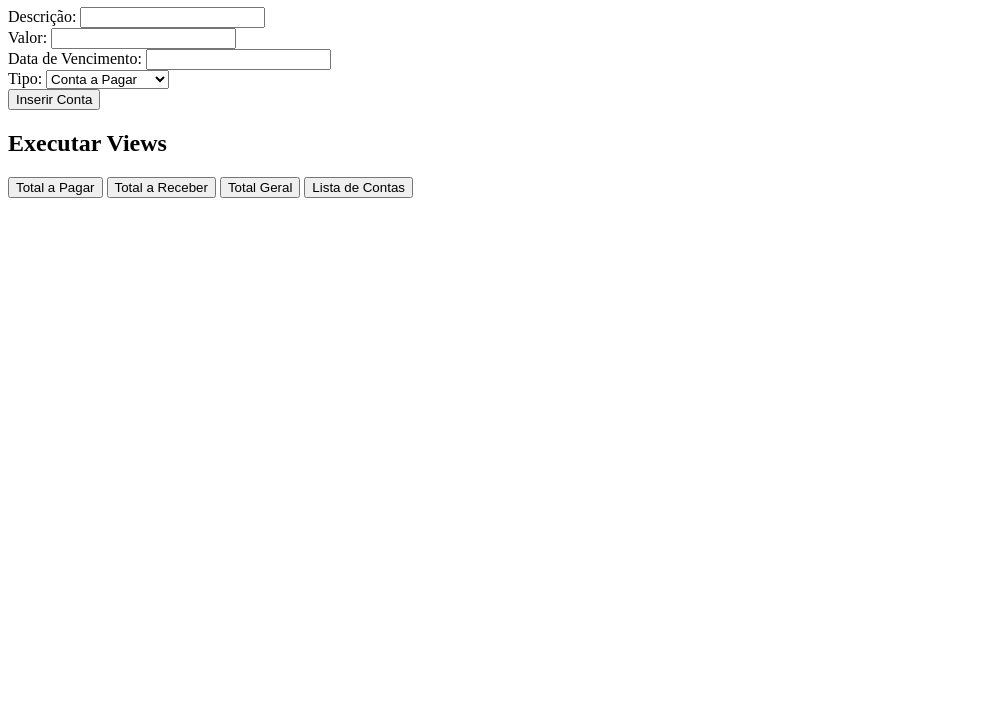
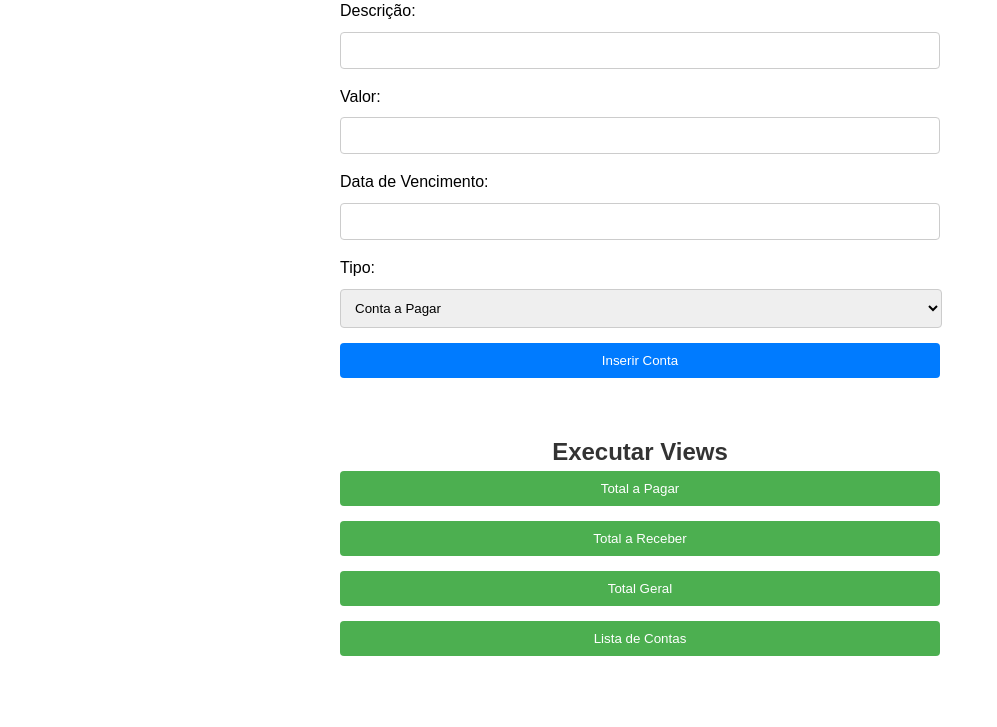
Before and after one commit to aaraoeller/controle_de_contas, a plain HTML site: page index.html in a window 1280 px wide. Shown: the part 73-800 px from the top of the page, without its empty margins (0-997 px from the left). Drawn offline with Linux system fonts and the light colour scheme.

Commit message:
Update styles.css

```diff
--- a/styles.css
+++ b/styles.css
@@ -1,3 +1,62 @@
+/* Reset de Estilos para garantir consistência em diferentes navegadores */
+* {
+    box-sizing: border-box;
+    margin: 0;
+    padding: 0;
+}
+
+body {
+    font-family: 'Arial', sans-serif;
+    line-height: 1.6;
+}
+
+/* Estilo para o cabeçalho */
+h1 {
+    color: #333;
+    text-align: center;
+    margin-bottom: 20px;
+}
+
+/* Estilo para os formulários */
+form {
+    max-width: 600px;
+    margin: 0 auto;
+}
+
+label {
+    display: block;
+    margin-bottom: 8px;
+}
+
+input,
+select {
+    width: 100%;
+    padding: 10px;
+    margin-bottom: 15px;
+    border: 1px solid #ccc;
+    border-radius: 4px;
+    box-sizing: border-box;
+}
+
+select {
+    width: calc(100% + 2px); /* Correção para o width 100% no select */
+}
+
+/* Estilo para os botões */
+input[type="submit"] {
+    background-color: #4CAF50;
+    color: white;
+    padding: 10px 15px;
+    border: none;
+    border-radius: 4px;
+    cursor: pointer;
+}
+
+input[type="submit"]:hover {
+    background-color: #45a049;
+}
+
+/* Estilo para a tabela */
 table {
     width: 100%;
     border-collapse: collapse;
@@ -6,7 +65,7 @@ table {
 
 th, td {
     border: 1px solid #ddd;
-    padding: 8px;
+    padding: 12px;
     text-align: left;
 }
 
@@ -17,3 +76,24 @@ th {
 tr:hover {
     background-color: #f5f5f5;
 }
+
+/* Estilo para o resultado das views */
+#resultado {
+    margin-top: 20px;
+}
+
+/* Estilo para o segundo formulário */
+h2 {
+    color: #333;
+    text-align: center;
+    margin-top: 40px;
+}
+
+/* Estilo para os botões no segundo formulário */
+form:nth-child(2) input[type="submit"] {
+    background-color: #007BFF;
+}
+
+form:nth-child(2) input[type="submit"]:hover {
+    background-color: #0056b3;
+}
```
